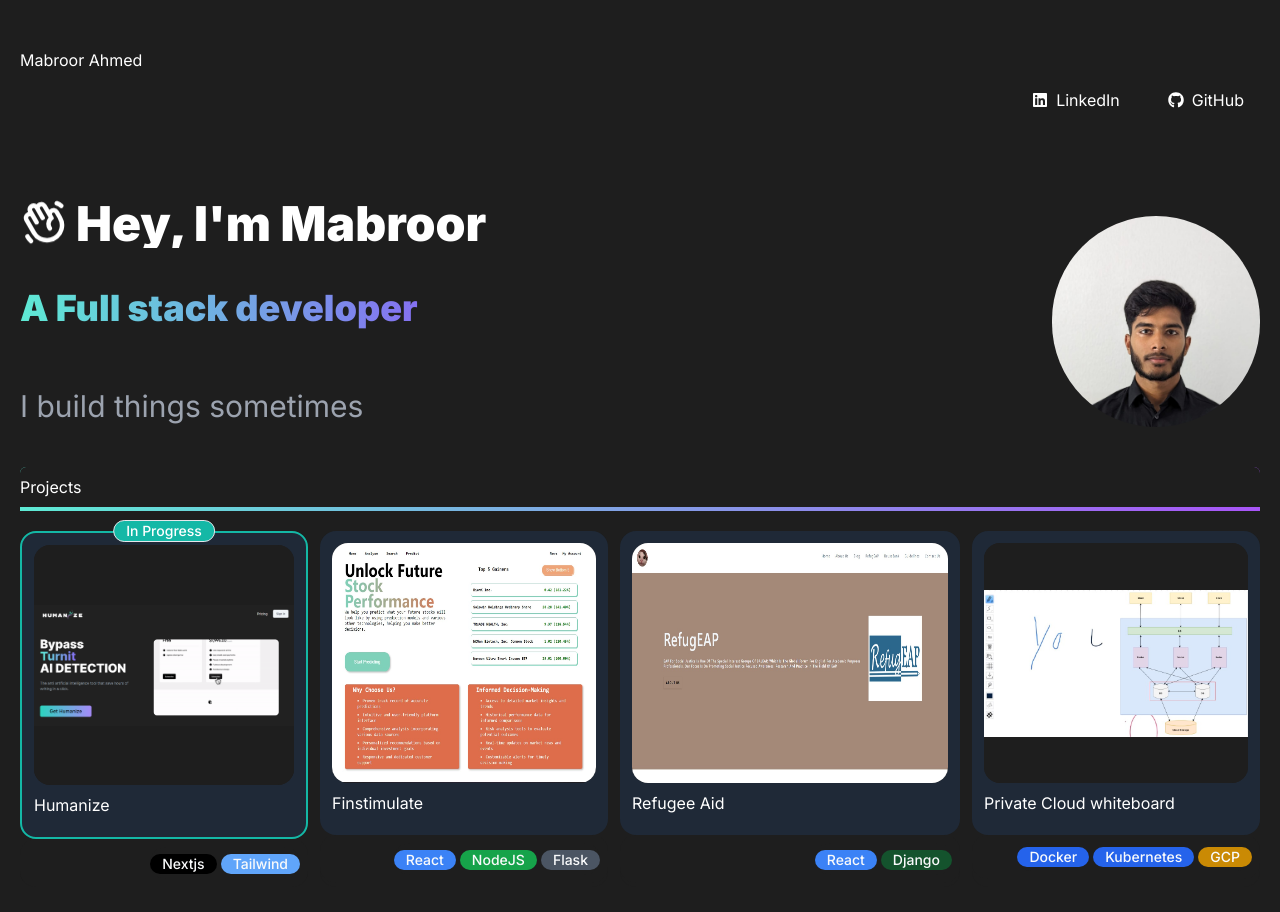
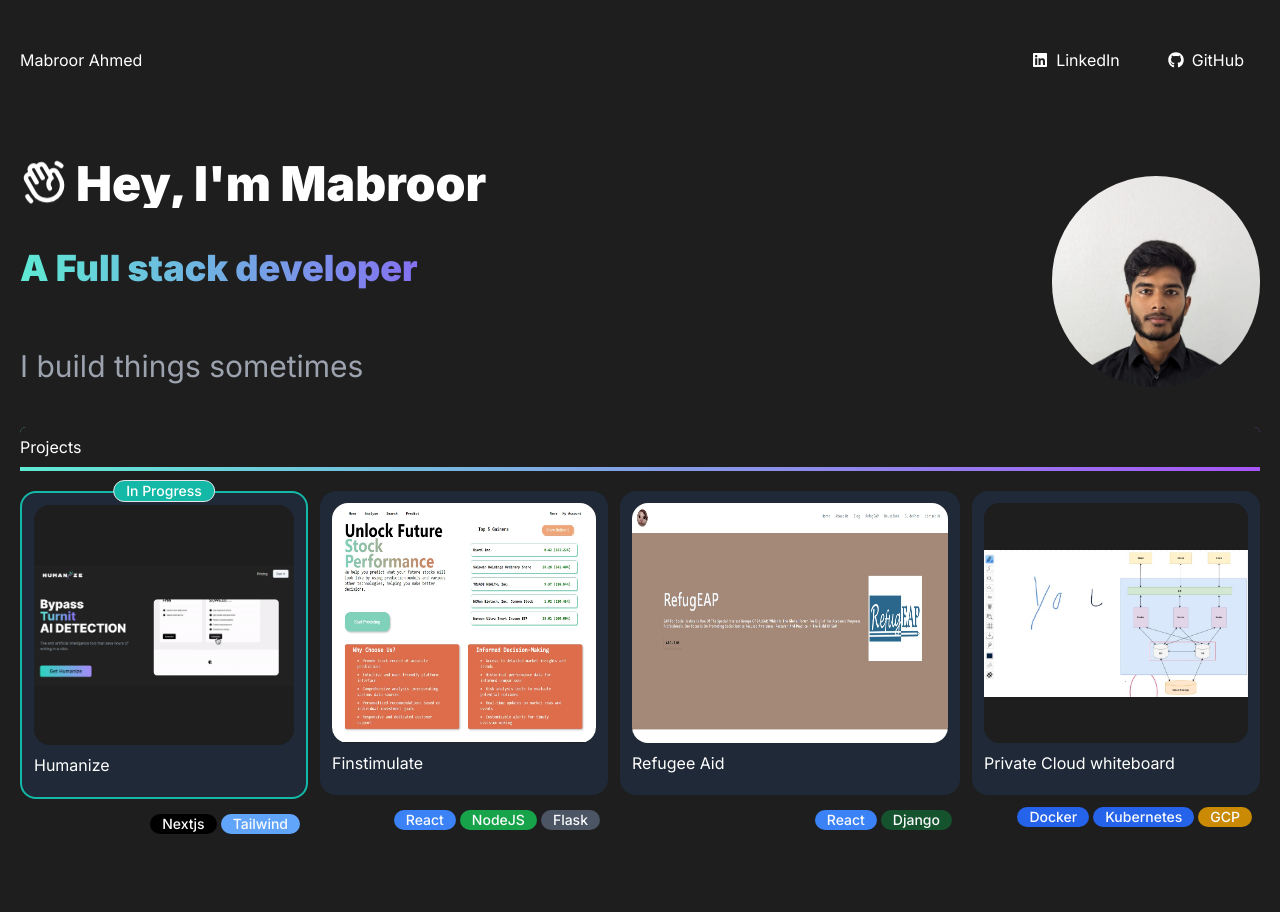
Before and after one commit to MabroorA/portfolio-nextjs-, a Next.js app: page / in a window 1280 px wide. Shown: the top 912 px of the page. After the commit the page ends 887 px from the top, so only its background shows below. Built offline with nearby package versions, Linux system fonts and the light colour scheme.

Commit message:
menu button only displays on mobile view and menu layout fixed

```diff
--- a/components/navBar.tsx
+++ b/components/navBar.tsx
@@ -15,23 +15,21 @@ export default function NavBar() {
   const menu = "{Socials}";
   return (
     <div>
-      <nav className="flex flex-col text-white lg:py-7">
-        <div className="flex flex-row justify-between items-center">
+      <nav className="flex flex-col sm:flex-row justify-between items-center text-white md:py-7 ">
+        <div className="flex justify-between items-center w-full md:w-auto ">
           <div className="text-1xl">
             Mabroor Ahmed
           </div>
           <Button
             size="sm"
-
-            className='sm:hidden text-teal-400 bg-slate-900 border-2 border-teal-600 hover:bg-inherit  '
+            className='sm:hidden text-teal-400 bg-slate-900 border-2 border-teal-600 hover:bg-inherit'
             onClick={() => setShowMenu(!showMenu)}
           >
-            {/* <CiMenuBurger size={30} className='bg-inherit' /> */}
             {menu}
           </Button>
         </div>
-        <div className={`${showMenu ? 'block' : 'hidden'} sm:flex flex flex-col justify-end sm:flex-row sm:space-x-4 mt-4 `}>
-          <Link href="https://www.linkedin.com/in/mabroor-dev/" className="flex flex-row items-center space-x-1 md:space-x-2 md:px-4 w-fit ">
+        <div className={`${showMenu ? 'block' : 'hidden'} sm:flex  flex-col  sm:flex-row sm:space-x-4 md:mt-0  w-full md:w-auto`}>
+          <Link href="https://www.linkedin.com/in/mabroor-dev/" className="flex flex-row items-center space-x-1 md:space-x-2 md:px-4 w-fit">
             <FaLinkedin />
             <span>LinkedIn</span>
           </Link>
```
